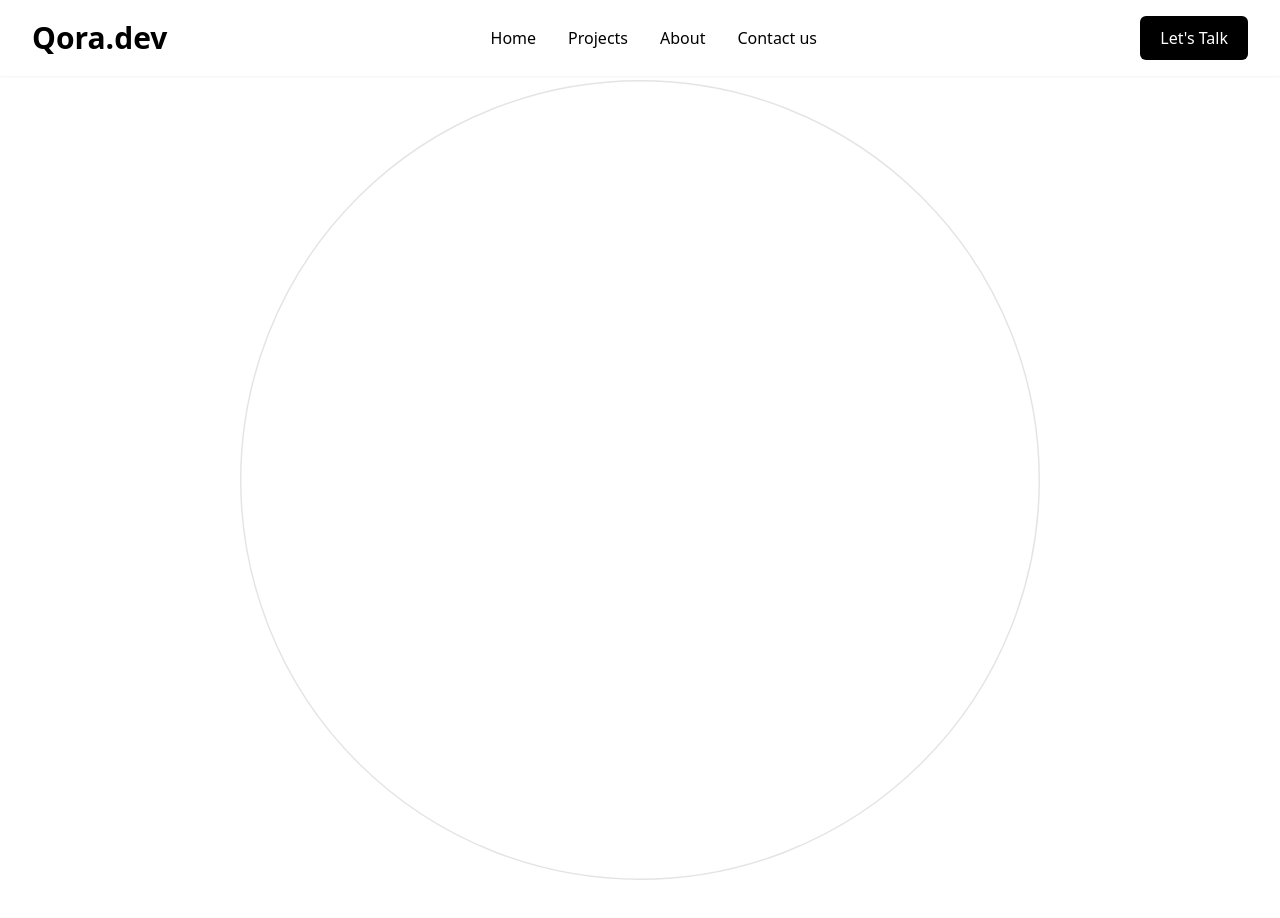
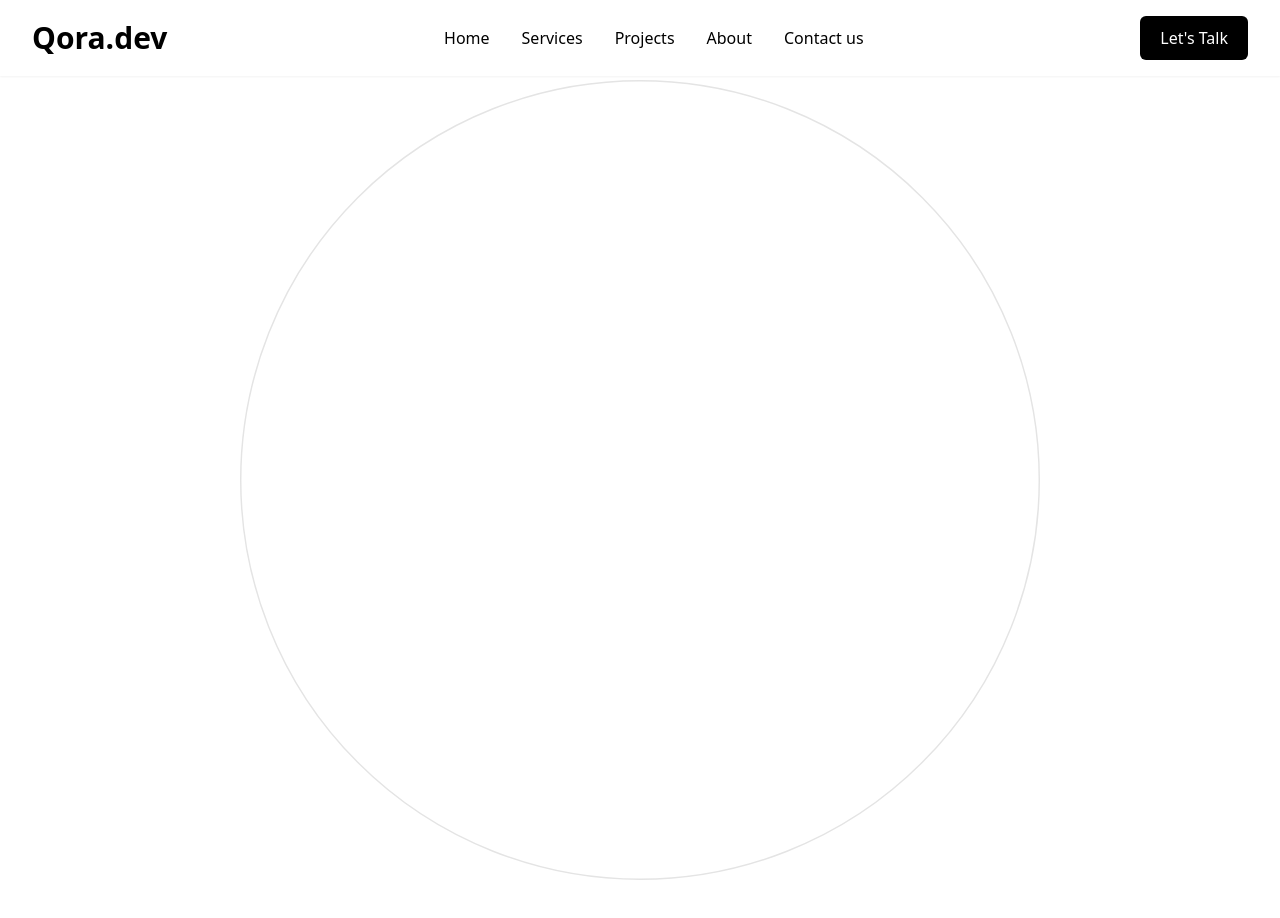
Before and after one commit to Diegocarque12/qora.dev, an Astro site: page / in a window 1280 px wide. Shown: the top 918 px of the page. Built offline with nearby package versions, Linux system fonts and the light colour scheme; Astro itself is replaced by a stand-in of ours.

Commit message:
feat: add services to nav

```diff
--- a/src/components/Header.astro
+++ b/src/components/Header.astro
@@ -46,11 +46,13 @@
 
     {Astro.url.pathname === '/' ? (
       <a href='#hero' class='text-2xl font-medium hover:text-gray-600 transition-colors lg:text-base lg:mx-4'>Home</a>
+      <a href='#services' class='text-2xl font-medium hover:text-gray-600 transition-colors lg:text-base lg:mx-4'>Services</a>
       <a href='#projects' class='text-2xl font-medium hover:text-gray-600 transition-colors lg:text-base lg:mx-4'>Projects</a>
       <a href='#about' class='text-2xl font-medium hover:text-gray-600 transition-colors lg:text-base lg:mx-4'>About</a>
       <a href='#contact' class='text-2xl font-medium hover:text-gray-600 transition-colors lg:text-base lg:mx-4'>Contact us</a>
     ) : (
       <a href='/' class='text-2xl font-medium hover:text-gray-600 transition-colors lg:text-base lg:mx-4'>Home</a>
+      <a href='/#services' class='text-2xl font-medium hover:text-gray-600 transition-colors lg:text-base lg:mx-4'>Services</a>
       <a href='/#projects' class='text-2xl font-medium hover:text-gray-600 transition-colors lg:text-base lg:mx-4'>Projects</a>
       <a href='/#about' class='text-2xl font-medium hover:text-gray-600 transition-colors lg:text-base lg:mx-4'>About</a>
       <a href='/#contact' class='text-2xl font-medium hover:text-gray-600 transition-colors lg:text-base lg:mx-4'>Contact us</a>
@@ -66,8 +68,6 @@
 
 <script>
   import { initMenu } from "@/scripts/menu.js";
-
-  // Ejecuta initMenu inmediatamente si el DOM ya está listo
   if (document.readyState === "loading") {
     document.addEventListener("DOMContentLoaded", initMenu);
   } else {
```
